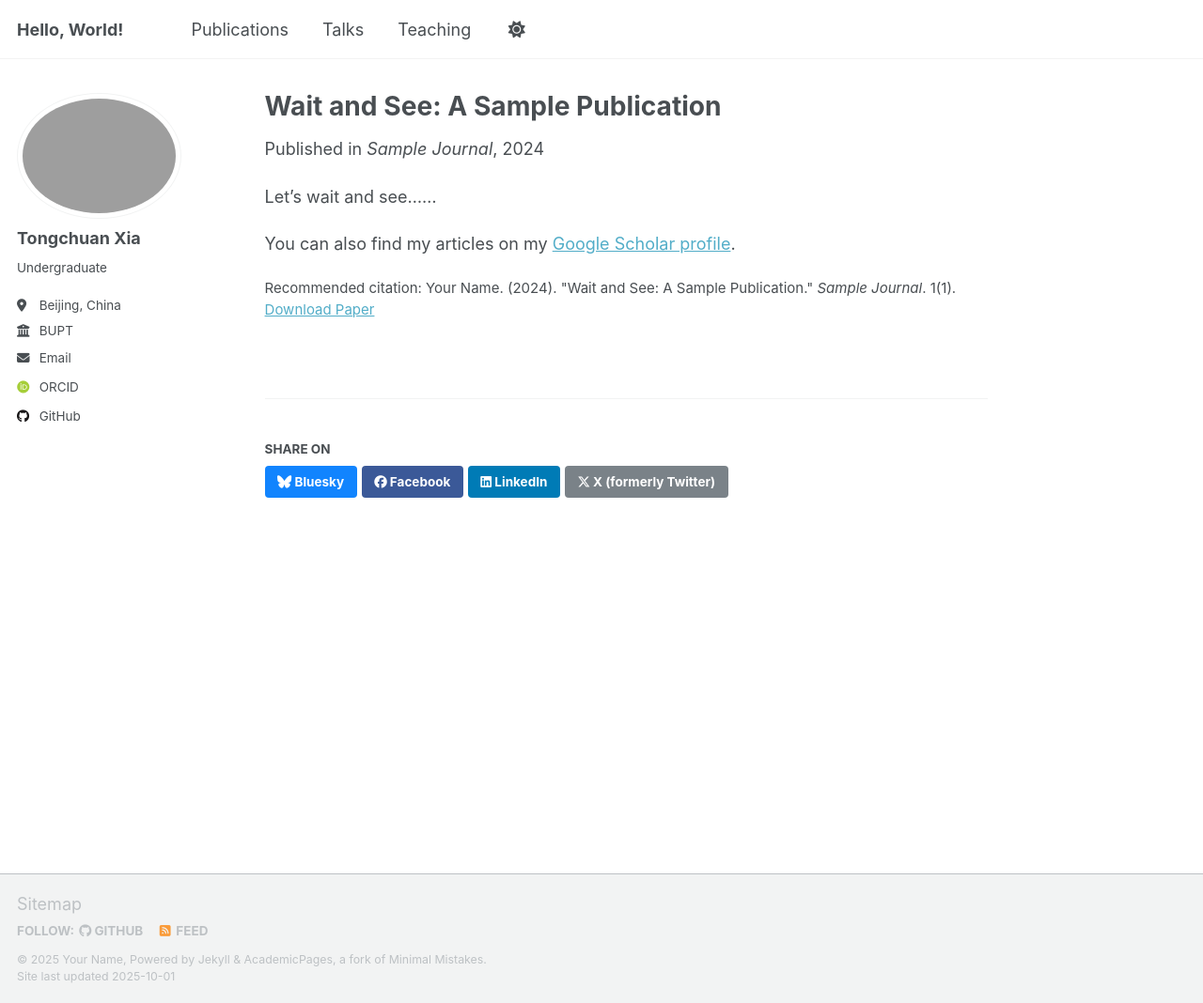
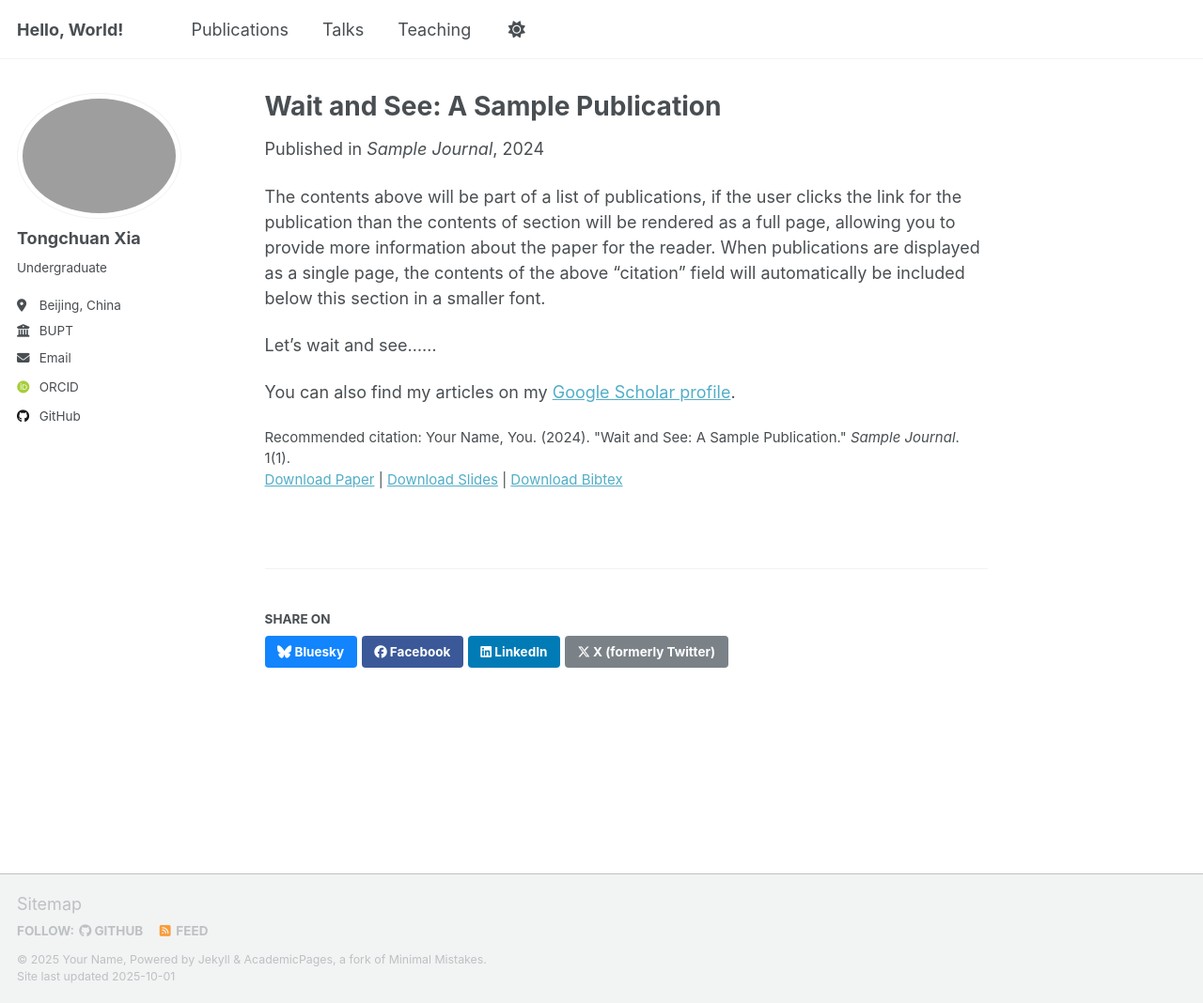
Before and after one commit to Heartune/Heartune.github.io, a Jekyll site: the page built from _publications/2024-01-01-wait-and-see.md, in a window 1280 px wide and 1068 px high. Shown: the whole window at 94% size. Built offline with Jekyll 4.4.1, drawn with Linux system fonts in a browser that asks for light colours; some web fonts are replaced; a script that is not in the unit is left out.

Commit message:
按照官方格式修正publication文件，恢复category和正确的permalink

```diff
--- a/_publications/2024-01-01-wait-and-see.md
+++ b/_publications/2024-01-01-wait-and-see.md
@@ -1,14 +1,18 @@
 ---
 title: "Wait and See: A Sample Publication"
 collection: publications
-permalink: /publications/wait-and-see
-excerpt: "This is a sample publication entry demonstrating the publications system."
+category: manuscripts
+permalink: /publication/2024-01-01-wait-and-see
+excerpt: 'This paper is about waiting and seeing. More detailed research is left for future work.'
 date: 2024-01-01
 venue: 'Sample Journal'
-# category: manuscripts
-paperurl: 'http://example.com/paper1.pdf'
-citation: 'Your Name. (2024). &quot;Wait and See: A Sample Publication.&quot; <i>Sample Journal</i>. 1(1).'
+slidesurl: 'http://academicpages.github.io/files/slides1.pdf'
+paperurl: 'http://academicpages.github.io/files/paper1.pdf'
+bibtexurl: 'http://academicpages.github.io/files/bibtex1.bib'
+citation: 'Your Name, You. (2024). &quot;Wait and See: A Sample Publication.&quot; <i>Sample Journal</i>. 1(1).'
 ---
+
+The contents above will be part of a list of publications, if the user clicks the link for the publication than the contents of section will be rendered as a full page, allowing you to provide more information about the paper for the reader. When publications are displayed as a single page, the contents of the above "citation" field will automatically be included below this section in a smaller font.
 
 Let's wait and see......
 
```
